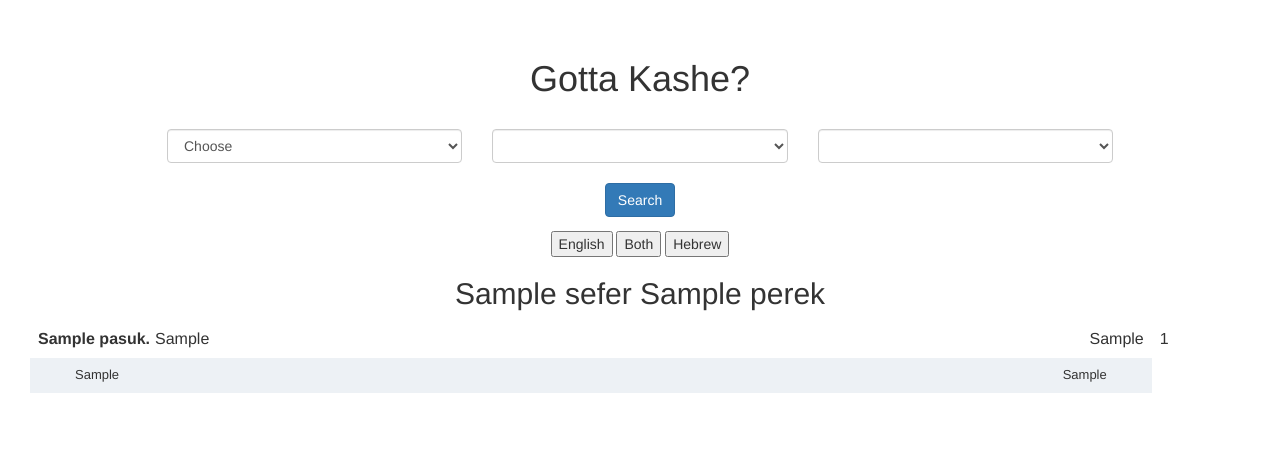
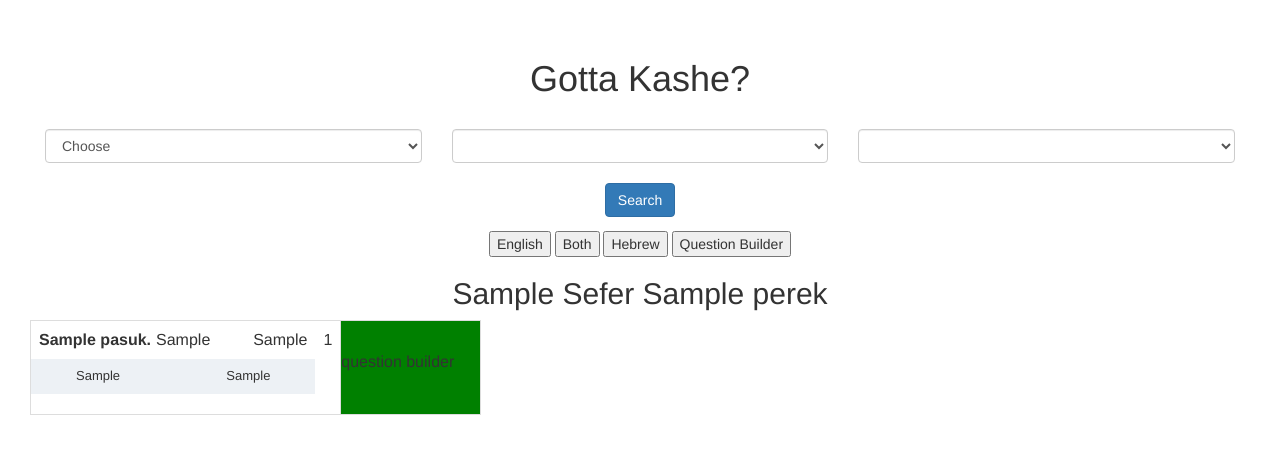
Before and after one commit to benjafishman/iKasha, a Django app: template Kasha/templates/Kasha/index.html in a window 1280 px wide. Shown: the part 51-505 px from the top of the page. Run offline with Django 3.2, Linux system fonts and the light colour scheme; tables that the repository leaves empty hold one stand-in row (values such as "Sample post"); the template is opened without the code that fills it: values that come from a table or form of the project are taken from there, most other values are stand-ins (such as "Sample title", 1, 10 or a date in 2020); lists and menus that the app fills with data are empty; some libraries are stand-ins or nearby versions.

Commit message:
- adding question builder div - making search results and question builder inside one overall table - adding question builder button to toggle column with jquery - adding title templatetags

```diff
--- a/Kasha/static/base.css
+++ b/Kasha/static/base.css
@@ -5,7 +5,7 @@ body {
   padding: 40px 15px;
   text-align: center;
 }
+.row {
 
-.row {
-	width: 80%;
+	width: 100%;
 }
--- a/Kasha/static/index.css
+++ b/Kasha/static/index.css
@@ -38,3 +38,15 @@ tr.clickable-row {
 	font-weight: bold;
 	padding-right: 5px;
 }
+
+.container-fluid {
+	overflow: hidden !important;
+}
+
+.search-results {
+}
+
+.question-builder {
+	background-color: green;
+	width: 31%;
+}
--- a/Kasha/templates/Kasha/base.html
+++ b/Kasha/templates/Kasha/base.html
@@ -54,10 +54,11 @@
       </div>
     </nav>
 
-{% block content %}
-{% endblock content %}
+{% block content %}{% endblock content %}
 
 <script src="https://ajax.googleapis.com/ajax/libs/jquery/1.12.4/jquery.min.js"></script>
+
+
 {% block script %}
 {% endblock %}
 
--- a/Kasha/templates/Kasha/index.html
+++ b/Kasha/templates/Kasha/index.html
@@ -47,18 +47,25 @@
                                   </br>
                                     {% bootstrap_button "Search" button_type="submit" button_class="btn-primary" %}
                                 </form>
-
-                                <div class="search-results">
+                                <!-- start search results -->
 
                                     <input type="button" value="English" class="btnLanguage" data-language="eng" />
                                     <input type="button" value="Both" class="btnLanguage" data-language="both" />
                                    <input type="button" value="Hebrew" class="btnLanguage" data-language="heb" />
+                                   <input type="button" value="Question Builder" class="btnBuilder"/>
 
-                                  <h2>{{sefer}} {{perek}}</h2>
+                                  <h2>{{sefer|title}} {{perek}}</h2>
 
-                                <table id="table" class="table table-striped">
-                                  <tbody>
-                                 {% for pasuk, verse in chumash_rashi.items %}
+
+
+
+                                  <table class="outer-table table-bordered">
+                                    <tbody>
+                                      <tr>
+                                        <td>
+                                          <table id="table" class="table table-striped">
+                                            <tbody>
+                                                {% for pasuk, verse in chumash_rashi.items %}
                                                 <tr class="has-link clickable-row pasuk-item" data-href='{% url 'kasha:index' %}{{ sefer }}/{{perek}}/{{pasuk}}'>
                                                 <td class="eng-text"><span class="pasuk-num">{{ pasuk }}.</span>{{ verse.en | safe }} </td>
 
@@ -80,8 +87,17 @@
                                   {% endfor %}
                                    </tbody>
                                 </table>
+                            </td>
+                              <!-- end search results row -->
+                              <!-- start question builder row -->
+                              <td class="question-builder">
+                              <div>
+                                <p>question builder</p>
                               </div>
-
+                              </td>
+                              </tr>
+                                </tbody>
+                                </table>
           </div>
     </div> <!-- /.container -->
 {% endblock content %}
@@ -147,6 +163,18 @@ $(document).ready(function(){
     });
 });
 
+$(document).ready(function(){
+    $('.btnBuilder').click(function() {
+      console.log("question builder");
+      idName = 'question-builder';
+      $('.question-builder').toggle();
+        /*$('.outer-table').find('.question-builder').addClass("hidden")*/
+      console.log(num)
+
+      });
+    });
+
+
 jQuery(document).ready(function($) {
     $(".clickable-row").click(function() {
       console.log("hello world");
--- a/Kasha/templates/Kasha/questions_list.html
+++ b/Kasha/templates/Kasha/questions_list.html
@@ -12,7 +12,7 @@
     {% endblock header %}
 <div class="container-fluid">
 
-<h2>{{bcs}}</h2>
+<h2>{{bcs| title}}</h2>
                                 <table id="table" class="table table-striped">
                                   <tbody>
                                  {% for q in questions %}
--- a/iKasha/settings.py
+++ b/iKasha/settings.py
@@ -124,3 +124,5 @@ USE_TZ = True
 # https://docs.djangoproject.com/en/1.10/howto/static-files/
 
 STATIC_URL = '/static/'
+
+CRISPY_TEMPLATE_PACK = 'bootstrap3'
```
